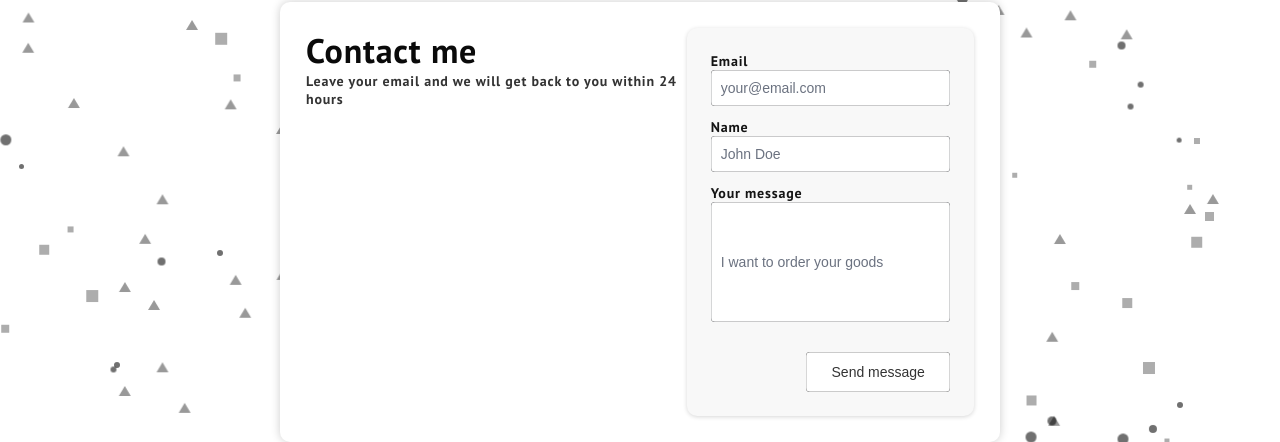
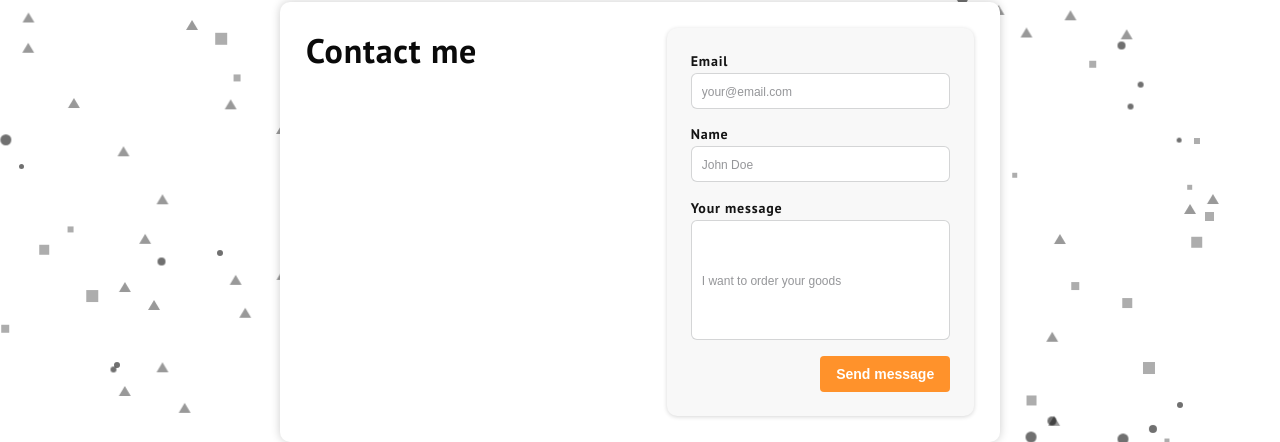
Before and after one commit to yhadari/portfolio, a Vue app: page /contact in a window 1280 px wide. Shown: the part 178-620 px from the top of the page. Built offline with nearby package versions, Linux system fonts and the light colour scheme.

Commit message:
add input box in contact page

```diff
--- a/src/components/Button.vue
+++ b/src/components/Button.vue
@@ -20,6 +20,10 @@ const props = defineProps({
   position: {
     type: String,
   },
+  size: {
+    type: String,
+    default: "1.4rem",
+  },
 });
 
 const computedStyles = computed(() => {
@@ -41,11 +45,11 @@ button {
   border: none;
   outline: none;
   background-color: v-bind("props.bgColor");
-  font-size: 1.4rem;
+  font-size: v-bind("props.size");
   color: v-bind("props.color");
   padding: 0 1rem;
   border-radius: 0.4rem;
-  box-shadow: inset 0 0 0 0.2px #333;
   cursor: pointer;
+  font-weight: bold;
 }
 </style>
--- a/src/components/Input.vue
+++ b/src/components/Input.vue
@@ -21,7 +21,6 @@ const props = defineProps({
   },
   height: {
     type: String,
-    default: "100%",
   },
   placeholder: {
     type: String,
@@ -41,7 +40,14 @@ input {
   font-size: v-bind("props.size");
   color: v-bind("props.color");
   padding: 0 1rem;
-  border-radius: 0.4rem;
-  box-shadow: inset 0 0 0 0.2px v-bind("themeStore.inputBorderColor()");
+  border-radius: 0.6rem;
+  border: 1px solid v-bind("themeStore.inputBorderColor()");
+}
+input::placeholder {
+  color: v-bind("themeStore.inputPlaceholderColor()");
+  font-size: 1.2rem;
+}
+input:focus {
+  border: 1px solid v-bind("themeStore.buttonBgColor()");
 }
 </style>
--- a/src/stores/Theme.js
+++ b/src/stores/Theme.js
@@ -42,7 +42,7 @@ export const useThemeStore = defineStore("theme", {
       return this.theme === "light" ? "rgb(255, 255, 255)" : "rgb(44, 46, 51)";
     },
     childBgColor() {
-      return this.theme === "light" ? "rgb(248, 248, 248)" : "rgb(30, 30, 30)";
+      return this.theme === "light" ? "rgb(248, 248, 248)" : "rgb(26,27,30)";
     },
 
     //Title
@@ -72,16 +72,38 @@ export const useThemeStore = defineStore("theme", {
     contactColor() {
       return this.theme === "light" ? "rgb(10, 10, 10)" : "rgb(255, 255, 255)";
     },
+
+    //Input
     labelColor() {
       return this.theme === "light"
         ? "rgb(20, 20, 20)"
         : "rgb(255, 255, 255, 0.8)";
     },
+    inputColor() {
+      return this.theme === "light" ? "rgb(20, 20, 20)" : "rgb(255, 255, 255)";
+    },
     inputBgColor() {
       return this.theme === "light" ? "rgb(255, 255, 255)" : "rgb(44,46,51)";
     },
     inputBorderColor() {
-      return this.theme === "light" ? "rgb(44,46,51)" : "rgb(255, 255, 255)";
+      return this.theme === "light"
+        ? "rgb(44,46,51, 0.2)"
+        : "rgb(255, 255, 255, 0.1)";
+    },
+    inputPlaceholderColor() {
+      return this.theme === "light"
+        ? "rgb(44,46,51, 0.5)"
+        : "rgb(255, 255, 255, 0.3)";
+    },
+
+    //Button
+    buttonColor() {
+      return this.theme === "light"
+        ? "rgb(255, 255, 255)"
+        : "rgb(255, 255, 255)";
+    },
+    buttonBgColor() {
+      return this.theme === "light" ? "rgb(255, 146, 43)" : "rgb(252, 196, 25)";
     },
   },
 });
--- a/src/views/ContactView.vue
+++ b/src/views/ContactView.vue
@@ -42,7 +42,7 @@ onMounted(() => {
             text="Contact me"
           />
           <div>
-            <p>Leave your email and we will get back to you within 24 hours</p>
+            <!-- <p>Leave your email and we will get back to you within 24 hours</p> -->
           </div>
         </div>
         <Card
@@ -52,31 +52,44 @@ onMounted(() => {
           :shadow="false"
         >
           <div>
-            <Label :color="themeStore.labelColor()">Email</Label>
+            <Label class="label" :color="themeStore.labelColor()">Email</Label>
             <Input
-              color="#333"
+              class="input"
+              :color="themeStore.inputColor()"
               :bgColor="themeStore.inputBgColor()"
+              height="3.6rem"
               placeholder="your@email.com"
             />
           </div>
           <div>
-            <Label :color="themeStore.labelColor()">Name</Label>
+            <Label class="label" :color="themeStore.labelColor()">Name</Label>
             <Input
-              color="#333"
+              class="input"
+              :color="themeStore.inputColor()"
               :bgColor="themeStore.inputBgColor()"
+              height="3.6rem"
               placeholder="John Doe"
             />
           </div>
           <div>
-            <Label :color="themeStore.labelColor()">Your message</Label>
+            <Label class="label" :color="themeStore.labelColor()"
+              >Your message</Label
+            >
             <Input
-              color="#333"
+              class="input"
+              :color="themeStore.inputColor()"
               :bgColor="themeStore.inputBgColor()"
               height="12rem"
               placeholder="I want to order your goods"
             />
           </div>
-          <Button position="right" class="btn" width="60%" height="4rem"
+          <Button
+            class="btn"
+            position="right"
+            :bgColor="themeStore.buttonBgColor()"
+            :color="themeStore.buttonColor()"
+            width="50%"
+            height="3.6rem"
             >Send message</Button
           >
         </Card>
@@ -124,4 +137,14 @@ section {
   filter: blur(0);
   transform: translateX(0);
 }
+
+.input {
+  margin-top: 0.3rem;
+}
+.btn {
+  transition: all 0.2s;
+}
+.btn:hover {
+  transform: scale(1.05);
+}
 </style>
--- a/src/views/ProjectsView.vue
+++ b/src/views/ProjectsView.vue
@@ -31,7 +31,7 @@ onMounted(() => {
       <Card
         class="cr parentCard"
         width="110rem"
-        height="50rem"
+        height="46rem"
         :bgColor="themeStore.parentBgColor()"
       >
         <Title
```
